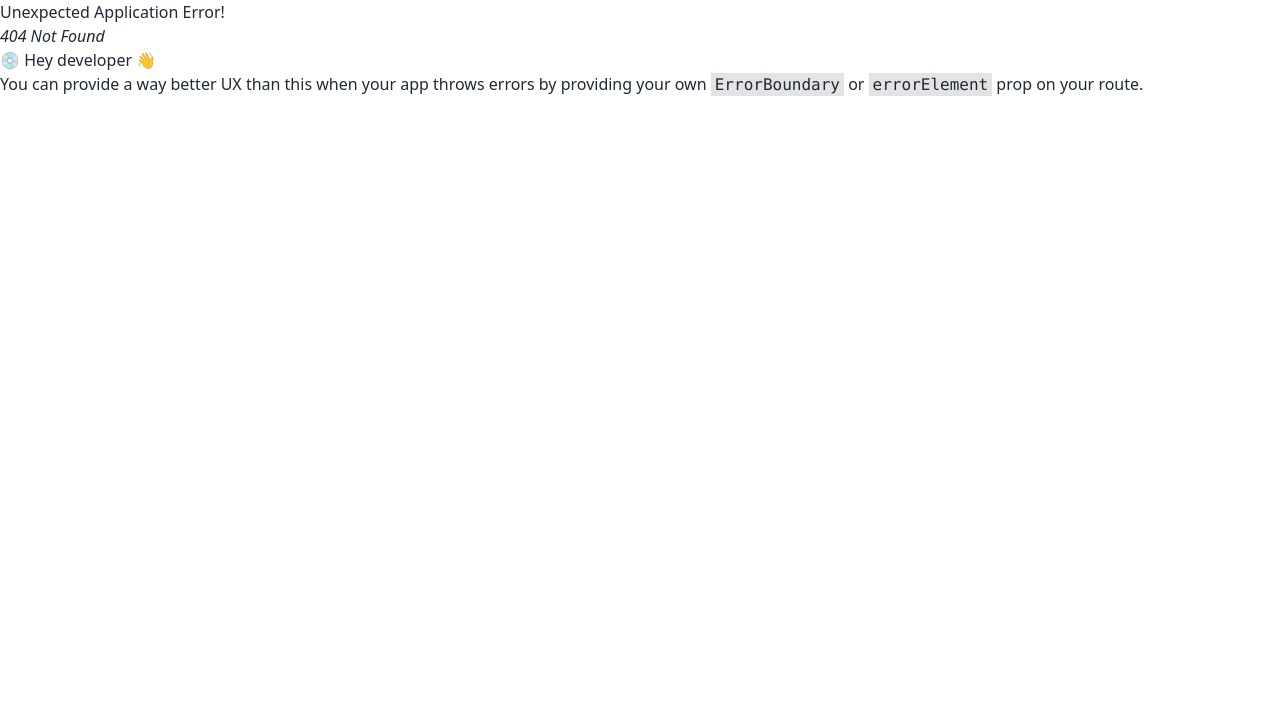
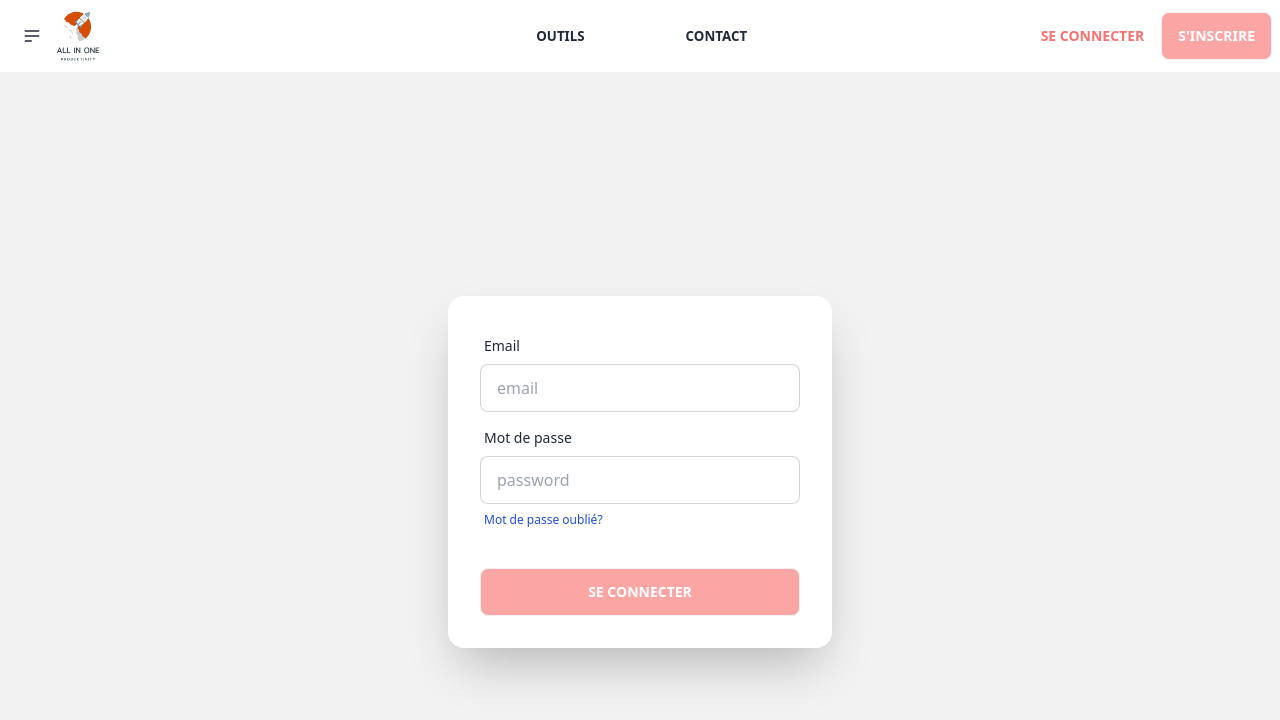
Before and after one commit to YogannHenry/All-in-one-Front, a React (Vite) app: page /TodoList in a window 1280 px wide. Before the commit this address had no page. Shown: the top 720 px of the page. Built offline with nearby package versions, Linux system fonts and the light colour scheme.

Commit message:
todolist page et navlink

```diff
--- a/src/components/Home/Home.tsx
+++ b/src/components/Home/Home.tsx
@@ -1,5 +1,5 @@
 import Carrousel from './Carrousel/Carrousel';
-import Wave from "../../assets/wavesOpacity.svg"
+import Wave from '../../assets/wavesOpacity.svg';
 
 function Home() {
   return (
@@ -46,13 +46,28 @@
           </div>
         </form>
       </div>
-      <svg className=" bg-base-200 fill-red-300 rotate-180" data-name="Layer 1" xmlns="http://www.w3.org/2000/svg" viewBox="0 0 1200 120" preserveAspectRatio="none">
-        <path  d="M0,0V46.29c47.79,22.2,103.59,32.17,158,28,70.36-5.37,136.33-33.31,206.8-37.5C438.64,32.43,512.34,53.67,583,72.05c69.27,18,138.3,24.88,209.4,13.08,36.15-6,69.85-17.84,104.45-29.34C989.49,25,1113-14.29,1200,52.47V0Z" opacity=".25" class="shape-fill"></path>
-        <path  d="M0,0V15.81C13,36.92,27.64,56.86,47.69,72.05,99.41,111.27,165,111,224.58,91.58c31.15-10.15,60.09-26.07,89.67-39.8,40.92-19,84.73-46,130.83-49.67,36.26-2.85,70.9,9.42,98.6,31.56,31.77,25.39,62.32,62,103.63,73,40.44,10.79,81.35-6.69,119.13-24.28s75.16-39,116.92-43.05c59.73-5.85,113.28,22.88,168.9,38.84,30.2,8.66,59,6.17,87.09-7.5,22.43-10.89,48-26.93,60.65-49.24V0Z" opacity=".5" class="shape-fill"></path>
-        <path  d="M0,0V5.63C149.93,59,314.09,71.32,475.83,42.57c43-7.64,84.23-20.12,127.61-26.46,59-8.63,112.48,12.24,165.56,35.4C827.93,77.22,886,95.24,951.2,90c86.53-7,172.46-45.71,248.8-84.81V0Z" class="shape-fill"></path>
+      <svg
+        className=" bg-base-200 fill-red-300 rotate-180"
+        data-name="Layer 1"
+        xmlns="http://www.w3.org/2000/svg"
+        viewBox="0 0 1200 120"
+        preserveAspectRatio="none"
+      >
+        <path
+          d="M0,0V46.29c47.79,22.2,103.59,32.17,158,28,70.36-5.37,136.33-33.31,206.8-37.5C438.64,32.43,512.34,53.67,583,72.05c69.27,18,138.3,24.88,209.4,13.08,36.15-6,69.85-17.84,104.45-29.34C989.49,25,1113-14.29,1200,52.47V0Z"
+          opacity=".25"
+          className="shape-fill"
+        ></path>
+        <path
+          d="M0,0V15.81C13,36.92,27.64,56.86,47.69,72.05,99.41,111.27,165,111,224.58,91.58c31.15-10.15,60.09-26.07,89.67-39.8,40.92-19,84.73-46,130.83-49.67,36.26-2.85,70.9,9.42,98.6,31.56,31.77,25.39,62.32,62,103.63,73,40.44,10.79,81.35-6.69,119.13-24.28s75.16-39,116.92-43.05c59.73-5.85,113.28,22.88,168.9,38.84,30.2,8.66,59,6.17,87.09-7.5,22.43-10.89,48-26.93,60.65-49.24V0Z"
+          opacity=".5"
+          className="shape-fill"
+        ></path>
+        <path
+          d="M0,0V5.63C149.93,59,314.09,71.32,475.83,42.57c43-7.64,84.23-20.12,127.61-26.46,59-8.63,112.48,12.24,165.56,35.4C827.93,77.22,886,95.24,951.2,90c86.53-7,172.46-45.71,248.8-84.81V0Z"
+          className="shape-fill"
+        ></path>
       </svg>
-
-
 
       <Carrousel></Carrousel>
     </div>
--- /dev/null
+++ b/src/components/Modules/Todo/TodoListPage.tsx
@@ -0,0 +1,47 @@
+function TodoList() {
+  return (
+    <div>
+      <div className="flex items-center justify-center h-screen bg-base-200">
+        <div className="card flex-shrink-0 w-full max-w-sm shadow-2xl bg-base-100">
+          <div className="card-body">
+            <div className="form-control">
+              <label className="label">
+                <span className="label-text">Email</span>
+              </label>
+              <input
+                type="text"
+                placeholder="email"
+                className="input input-bordered"
+              />
+            </div>
+            <div className="form-control">
+              <label className="label">
+                <span className="label-text">Mot de passe</span>
+              </label>
+              <input
+                type="text"
+                placeholder="password"
+                className="input input-bordered"
+              />
+              <label className="label">
+                <a
+                  href="#"
+                  className="label-text-alt link link-hover text-blue-700"
+                >
+                  Mot de passe oublié?
+                </a>
+              </label>
+            </div>
+            <div className="form-control mt-6">
+              <button className="btn bg-red-300 hover:bg-red-500 text-white">
+                Se Connecter
+              </button>
+            </div>
+          </div>
+        </div>
+      </div>
+    </div>
+  );
+}
+
+export default TodoList;
--- a/src/components/Partials/NavBar/DrawerButton/DrawerButton.tsx
+++ b/src/components/Partials/NavBar/DrawerButton/DrawerButton.tsx
@@ -1,9 +1,10 @@
+import { NavLink } from 'react-router-dom';
+
 import ToolMenu from './ToolMenu/ToolMenu';
 import TodoListMenu from './TodoListMenu/TodoListMenu';
 import WalletMenu from './WalletMenu/WalletMenu';
 import CarToolMenu from './CarToolMenu/CarToolMenu';
 import Footer from '../../Footer/Footer';
-
 
 function DrawerButton() {
   const closeDrawer = () => {
@@ -42,13 +43,22 @@
         <label htmlFor="my-drawer" className="drawer-overlay"></label>
         <div className="menu p-4 w-80 max-md:w-full h-full bg-base-200 text-base-content flex items-center justify-around">
           <ToolMenu />
-          <TodoListMenu />
+          <NavLink to="/TodoList">
+            <TodoListMenu />
+          </NavLink>
           <WalletMenu />
           <CarToolMenu />
-<Footer />
+          <Footer />
         </div>
         <button onClick={closeDrawer} className="btn md:hidden top-0 right-0">
-        <svg xmlns="http://www.w3.org/2000/svg" width="32" height="32" viewBox="0 0 512 512"><polygon points="400 145.49 366.51 112 256 222.51 145.49 112 112 145.49 222.51 256 112 366.51 145.49 400 256 289.49 366.51 400 400 366.51 289.49 256 400 145.49"/></svg>
+          <svg
+            xmlns="http://www.w3.org/2000/svg"
+            width="32"
+            height="32"
+            viewBox="0 0 512 512"
+          >
+            <polygon points="400 145.49 366.51 112 256 222.51 145.49 112 112 145.49 222.51 256 112 366.51 145.49 400 256 289.49 366.51 400 400 366.51 289.49 256 400 145.49" />
+          </svg>
         </button>
       </div>
     </div>
--- a/src/components/Partials/NavBar/DrawerButton/ToolMenu/ToolMenu.tsx
+++ b/src/components/Partials/NavBar/DrawerButton/ToolMenu/ToolMenu.tsx
@@ -1,3 +1,6 @@
+import { NavLink } from 'react-router-dom';
+
+
 function ToolMenu() {
   return (
     <ul className="flex flex-col items-center font-bold uppercase ">
@@ -5,7 +8,9 @@
         <a className="font-bold underline  text-base hover:bg-red-200">Outils</a>
       </li>
       <li>
+        <NavLink to="/TodoList">
         <a className="hover:bg-red-200">Todo-List</a>
+        </NavLink>
       </li>
       <li>
         <a className="hover:bg-red-200">Wallet</a>
--- a/src/components/Partials/NavBar/NavBar.tsx
+++ b/src/components/Partials/NavBar/NavBar.tsx
@@ -1,14 +1,14 @@
 import { NavLink } from 'react-router-dom';
 import DrawerButton from './DrawerButton/DrawerButton';
-import Logo from '../../../assets/TodoNavBar.png'
+import Logo from '../../../assets/TodoNavBar.png';
 
 function NavBar() {
   return (
     <div className="navbar bg-base-100">
       <div className="navbar-start">
         <DrawerButton />
-        <NavLink to="/" className="w-11" >
-          <img src={Logo} alt="Logo" className="object-scale-down"/>
+        <NavLink to="/" className="w-11">
+          <img src={Logo} alt="Logo" className="object-scale-down" />
         </NavLink>
       </div>
       <div className="navbar-center max-md:hidden">
--- a/src/main.tsx
+++ b/src/main.tsx
@@ -11,6 +11,7 @@
 import Home from './components/Home/Home';
 import SignIn from './components/SignInPage/SignInPage';
 import Login from './components/LoginPage/LoginPage';
+import TodoList from './components/Modules/Todo/TodoListPage';
 
 import './styles/global.css';
 
@@ -20,6 +21,7 @@
       <Route index element={<Home />} />
       <Route path="/signin" element={<SignIn />} />
       <Route path="/Login" element={<Login />} />
+      <Route path="/TodoList" element={<TodoList />} />
     </Route>
   )
 );
```
Lines whose indentation alone changed are shown as unchanged.
